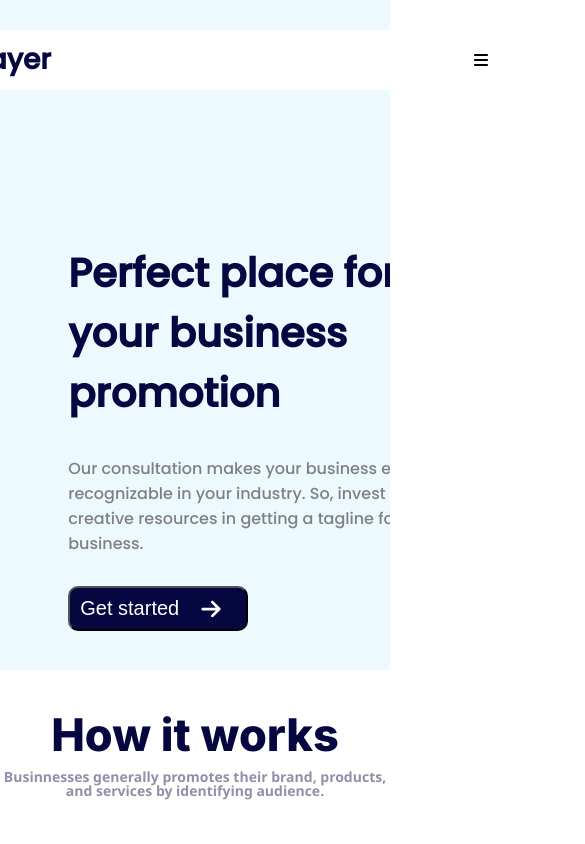
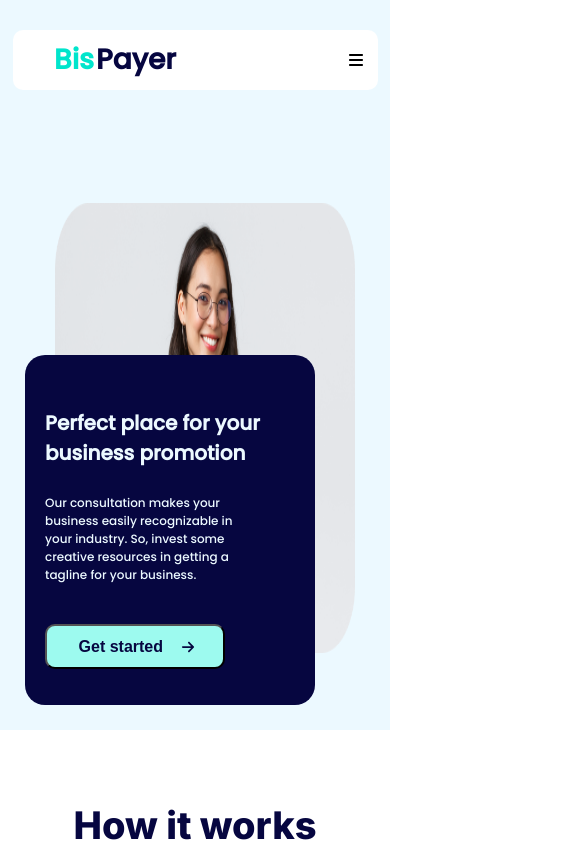
Before and after one commit to oreoluwa212/BisPayer, a React (Vite) app: page / in a window 390 px wide. Shown: the top 844 px of the page, 585 px wide, since content can reach past the window. Built offline with nearby package versions, Linux system fonts and the light colour scheme.

Commit message:
Landing Page responsiveness added

```diff
--- a/src/App.scss
+++ b/src/App.scss
@@ -16,4 +16,10 @@ body {
    align-items: center;
    background: #ECF9FF;
    overflow-x: hidden;
+
+
+   @media (max-width: 334px) {
+         width: 400px;
+         padding: 20px 0;
+      }
 }
--- a/src/styles/Footer.scss
+++ b/src/styles/Footer.scss
@@ -1,11 +1,15 @@
 .footer-container{
-   width: 100%;
+
    .footer-contain {
          background: #060640;
          padding: 50px 5% 0px;
 
-         @media (max-width: 656px) {
+         @media (max-width: 634px) {
                width: 100vw;
+               padding: 20px 0;
+            }
+         @media (max-width: 334px) {
+               width: 400px;
                padding: 20px 0;
             }
 
@@ -13,6 +17,13 @@
             display: grid;
             grid-template-columns: 2fr 1fr 1fr 1fr;
             color: white;
+            padding: 20px 0;
+
+
+            @media (max-width: 634px) {
+            grid-template-columns: 1fr ;
+                  padding: 0px 40px;
+               }
 
             a {
                color: gray;
@@ -85,5 +96,9 @@
          height: 60px;
          background: #000020;
 
+         @media (max-width: 334px) {
+               width: 400px;
+               padding: 20px 0;
+            }
       }
 }
--- a/src/styles/LandingPage.scss
+++ b/src/styles/LandingPage.scss
@@ -1,18 +1,79 @@
 .hero-section {
    display: grid;
    grid-template-columns: 1fr 1fr;
-   margin-top: 80px;
+   margin-top: 40px;
    width: 65%;
-   height: 500px;
+   height: 600px;
+
+   @media (max-width: 1056px) {
+      transition: 850ms;
+      display: flex;
+      justify-content: center;
+   }
+
+   @media (max-width: 828px) {
+      display: flex;
+      flex-direction: column;
+      transition: 850ms;
+   }
+
+   @media (max-width: 478px) {
+      width: 400px;
+   }
 
    .hero1 {
-      padding-top: 40px;
+      @media (max-width: 1056px) {
+         width: 400px;
+         height: 300px;
+         transition: 850ms;
+      }
+
+      @media (max-width: 828px) {
+         width: 350px;
+         height: 350px;
+         transition: 850ms;
+         background: #060640;
+         border-radius: 20px;
+         padding: 0px 20px;
+         margin-top: 200px;
+         position:
+         absolute;
+         display: flex;
+         flex-direction: column;
+         justify-content: center;
+      }
+
+      @media (max-width: 478px) {
+         width: 250px;
+         margin-left: 30px;
+      }
+
 
       h1 {
          width: 400px;
          font-size: 40px;
          color: #060640;
          font-family: Poppins;
+
+         @media (max-width: 1056px) {
+            width: 400px;
+            font-size: 30px;
+            transition: 850ms;
+         }
+
+         @media (max-width: 828px) {
+            width: 350px;
+            font-size: 26px;
+            transition: 850ms;
+            color: #ecf9ff;
+            text-align: right;
+         }
+
+                  @media (max-width: 478px) {
+                     text-align: left;
+                     font-size: 20px;
+                     width: 250px;
+                  }
       }
 
       h2 {
@@ -21,6 +82,24 @@
          font-weight: 500;
          font-family: Poppins;
 
+         @media (max-width: 1056px) {
+            width: 350px;
+            font-size: 14px;
+            transition: 850ms;
+         }
+
+         @media (max-width: 828px) {
+            font-size: 14px;
+            transition: 850ms;
+            color: #ecf9ff;
+            text-align: right;
+         }
+
+                  @media (max-width: 478px) {
+                     text-align: left;
+                     font-size: 12px;
+                     width: 200px;
+                  }
       }
 
       .sign-in {
@@ -35,16 +114,56 @@
          justify-content: space-between;
          padding: 10px;
 
+         @media (max-width: 1056px) {
+            width: 180px;
+            transition: 850ms;
+         }
+         @media (max-width: 828px) {
+            margin-left: 160px;
+            justify-content: right;
+            background: #9dfaef;
+            transition: 850ms;
+            margin-right: 0;
+         }
+                  @media (max-width: 478px) {
+                     text-align: left;
+                     font-size: 20px;
+                     margin-left: 0;
+                  }
+
          a {
             color: white;
             font-size: 20px;
             text-decoration: none;
+
+            @media (max-width: 1056px) {
+               font-size: 18px;
+               transition: 850ms;
+            }
+            @media (max-width: 828px) {
+               font-size: 16px;
+               transition: 850ms;
+               color: #060640;
+               font-weight: 600;
+            }
+
+
          }
 
          .arrow {
             color: #fff;
             font-size: 22px;
             width: 50px;
+
+            @media (max-width: 1056px) {
+               font-size: 18px;
+               transition: 850ms;
+            }
+            @media (max-width: 828px) {
+               font-size: 14px;
+               transition: 850ms;
+               color: #060640;
+            }
          }
       }
    }
@@ -55,6 +174,22 @@
          width: 500px;
          height: 450px;
 
+         @media (max-width: 1056px) {
+            width: 350px;
+            height: 370px;
+            transition: 850ms;
+         }
+
+         @media (max-width: 828px) {
+            height: 450px;
+            width: 70vw;
+            transition: 850ms;
+         }
+
+         @media (max-width: 414px) {
+            width: 300px;
+            padding: 0px;
+                  }
       }
    }
 }
@@ -67,13 +202,16 @@
    align-items: center;
    justify-content: center;
 
+   @media (max-width: 414px) {
+         margin-top: 40px;
+      }
+
    .heading1 {
       display: flex;
       flex-direction: column;
       align-items: center;
       gap: 10px;
       padding-bottom: 10px;
-      // background: #000;
 
       h1 {
          color: #060640;
@@ -82,6 +220,10 @@
          font-weight: 600;
          font-family: 'Inter', sans-serif;
          height: 1px;
+
+         @media (max-width: 414px) {
+               font-size: 38px;
+            }
       }
 
       p {
@@ -92,6 +234,11 @@
          font-weight: 600;
          line-height: .9rem;
          font-size: 14px;
+
+         @media (max-width: 414px) {
+               width: 350px;
+               padding: 0px;
+            }
       }
    }
 
@@ -100,9 +247,12 @@
       grid-template-columns: 1fr 1fr 1fr;
       margin-top: 50px;
 
-                  // @media (max-width: 1056px) {
-                  //       grid-template-columns: 1fr 1fr;
-                  //    }
+         @media (max-width: 576px) {
+               display: flex;
+               flex-direction: column;
+               gap: 30px;
+               transition: 850ms;
+            }
 
       .choose-packages {
          background: #fff;
@@ -121,6 +271,11 @@
 
          @media (max-width: 732px) {
             width: 100px;
+         }
+
+                        @media (max-width: 576px) {
+                           width: 250px;
+                           transition: 850ms;
                         }
 
          .package-bg {
--- a/src/styles/Navbar.scss
+++ b/src/styles/Navbar.scss
@@ -7,10 +7,22 @@
    margin-top: 30px;
 
    @media (max-width: 1060px) {
-         width: 600px;
+      width: 500px;
       align-items: center;
 
    }
+
+   @media (max-width: 828px) {
+      position: relative;
+      transition: 850ms;
+   }
+   @media (max-width: 508px) {
+      position: relative;
+      width: 350px;
+      transition: 850ms;
+   }
+
+
 
    .nav-menu-bar {
       display: flex;
@@ -132,7 +144,7 @@
    .mobile-nav-container {
       display: none;
 
-      .logo{
+      .logo {
          width: 200px;
          justify-content: center;
          display: flex;
@@ -152,7 +164,7 @@
          }
       }
 
-      a{
+      a {
          font-size: 24px;
          text-decoration: none;
       }
@@ -194,24 +206,17 @@
       text-align: center;
       transition: 850ms;
 
-      .logo{
+      .logo {
          font-size: 30px;
 
-         a{
+         a {
             text-decoration: none;
             color: white;
             font-family: Poppins;
          }
       }
 
-      @media (max-width: 450px) {
-         width: 70%;
-         gap: 30px;
-      }
 
-      @media (max-width: 370px) {
-         width: 90%;
-      }
 
 
       .first {
@@ -221,20 +226,12 @@
          text-align: center;
          transition: 850ms;
 
-         a{
+         a {
             color: white;
             text-decoration: none;
             font-size: 30px;
             font-family: Poppins;
          }
-
-         @media (max-width: 450px) {
-            gap: 30px;
-         }
-
-         @media (max-width: 420px) {
-            overflow-x: hidden;
       }
    }
 }
-}
```
Lines whose indentation alone changed are shown as unchanged.
